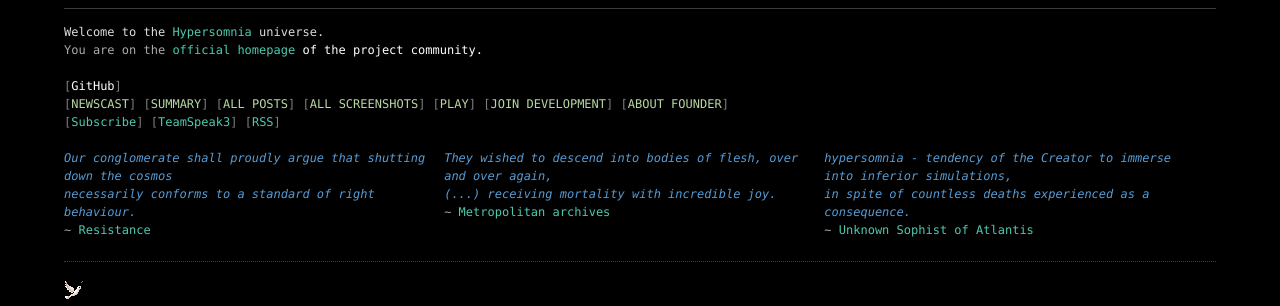
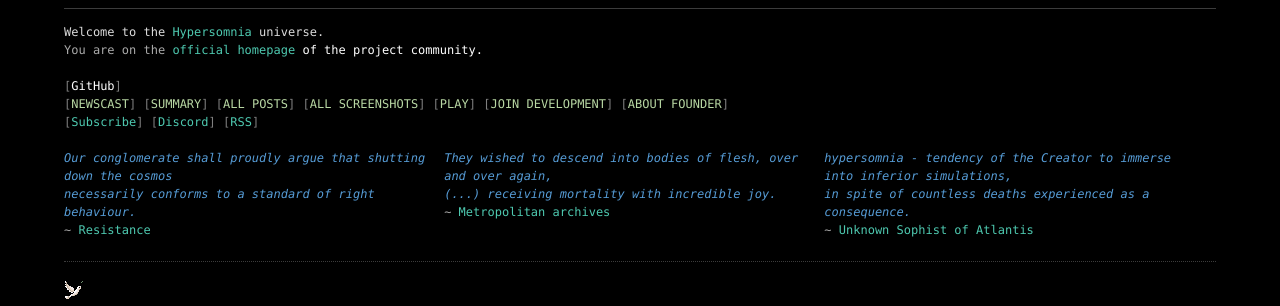
Before and after one commit to TeamHypersomnia/TeamHypersomnia.github.io, a Jekyll site: the page built from index.html, in a window 1280 px wide and 900 px high. Shown: the top 306 px of the window. Built offline with Jekyll 4.4.1, drawn with Linux system fonts in a browser that asks for light colours; the list of posts is cut into pages by our own code.

Commit message:
added discord link

```diff
--- a/_includes/header.html
+++ b/_includes/header.html
@@ -20,7 +20,7 @@ You are on the <span class="vskeyword"> official homepage </span> <span style="c
 <a class="vsenum" href="{{ "/founder"| prepend: site.baseurl }}"><span class="vsparam">[</span>ABOUT FOUNDER<span class="vsparam">]</span></a>
 <br/>
  <a class="vstype" href="{{ "/subscribe" | prepend: site.baseurl }}"><span class="vsparam">[</span>Subscribe<span class="vsparam">]</span></a>
-<a class="vskeyword" href="{{ "/ts3"| prepend: site.baseurl }}"><span class="vsparam">[</span>TeamSpeak3<span class="vsparam">]</span></a>
+<a class="vskeyword" href="https://discord.gg/rMdUVWh"><span class="vsparam">[</span>Discord<span class="vsparam">]</span></a>
  <a class="vstype" href="{{ "/feed.xml" | prepend: site.baseurl }}"><span class="vsparam">[</span>RSS<span class="vsparam">]</span></a>
 <span class="vsparam" style="font-style:italic"><!--Users: 0--></span>
 
```
